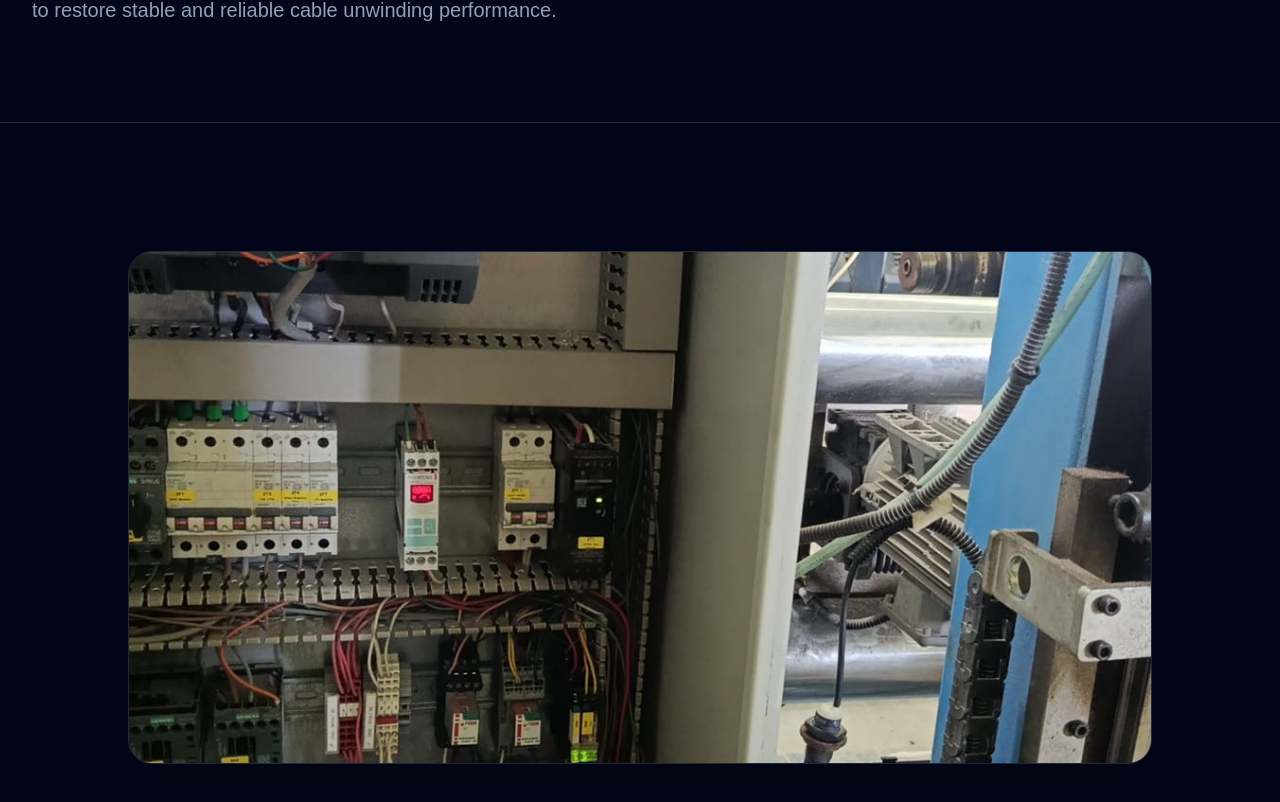
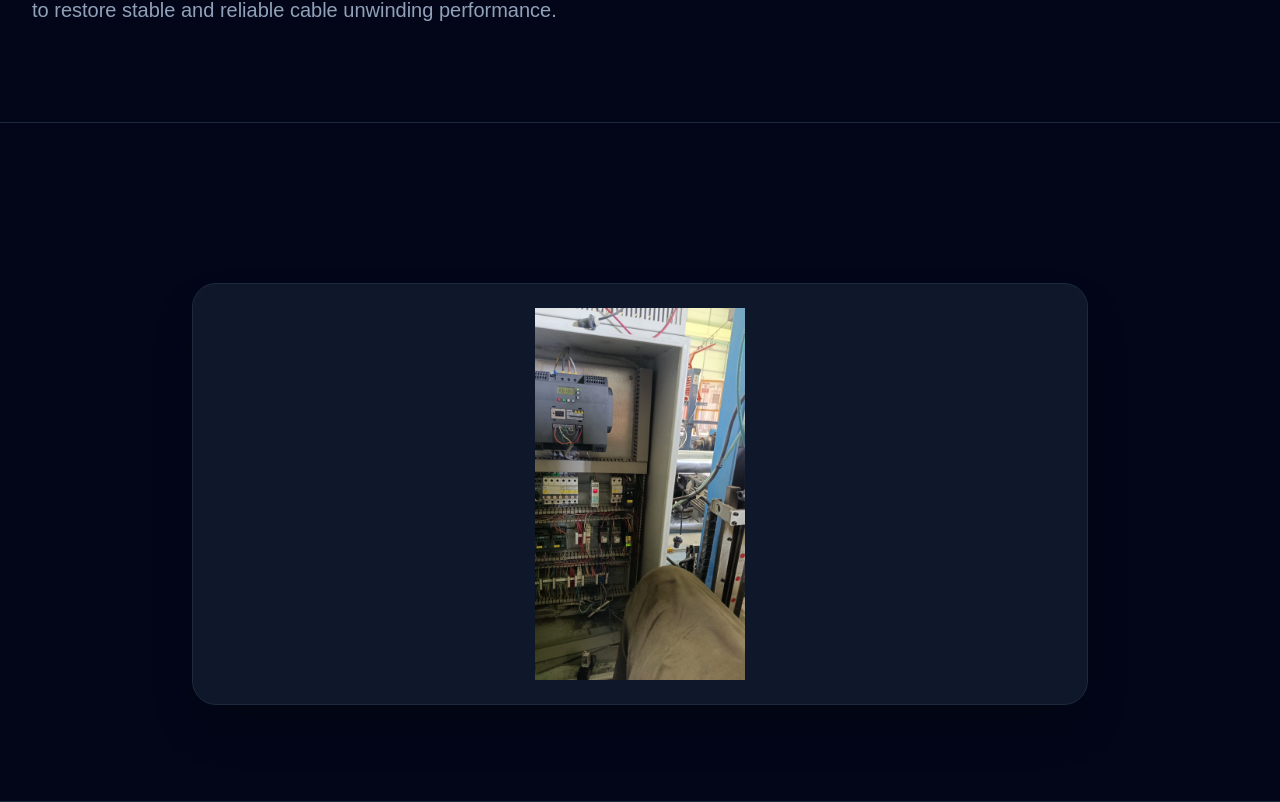
Before and after one commit to ilmaz0/aena-technologies, a Next.js app: page /projects/cable-pay-off-drive in a window 1280 px wide. Shown: the part 518-1320 px from the top of the page. Built offline with nearby package versions, Linux system fonts and the light colour scheme.

Commit message:
design picture of cable pay off

```diff
--- a/app/projects/cable-pay-off-drive/page.tsx
+++ b/app/projects/cable-pay-off-drive/page.tsx
@@ -86,21 +86,20 @@ export default function CablePayOffDrivePage() {
 
 
       {/* PROJECT IMAGE */}
-      {/* PROJECT IMAGE */}
-<section className="pt-24 pb-16 sm:pt-32 sm:pb-20">
+      <section className="pt-32 pb-20 sm:pt-40 sm:pb-24">
         <div className="mx-auto max-w-6xl px-6 sm:px-8">
 
-    <div className="mx-auto max-w-5xl overflow-hidden rounded-3xl border border-slate-800 bg-slate-900 shadow-2xl">
+          <div className="mx-auto max-w-4xl overflow-hidden rounded-3xl border border-slate-800 bg-slate-900 shadow-2xl">
 
-      <div className="relative aspect-[16/8] w-full">
+            <div className="relative h-[280px] w-full sm:h-[360px] lg:h-[420px]">
 
               <Image
                 src="/projects/cable-pay-off-drive/cable1.jpeg"
                 alt="Cable pay-off machine drive optimization project"
                 fill
                 priority
-          className="object-cover"
-          sizes="(max-width: 768px) 100vw, 1000px"
+                className="object-contain p-4 sm:p-6"
+                sizes="(max-width: 768px) 100vw, 900px"
               />
 
             </div>
@@ -109,6 +108,7 @@ export default function CablePayOffDrivePage() {
 
         </div>
       </section>
+
 
       {/* PROJECT OVERVIEW */}
       <section className="border-y border-slate-800 bg-slate-900/40 py-20 sm:py-24">
```
Lines whose indentation alone changed are shown as unchanged.
